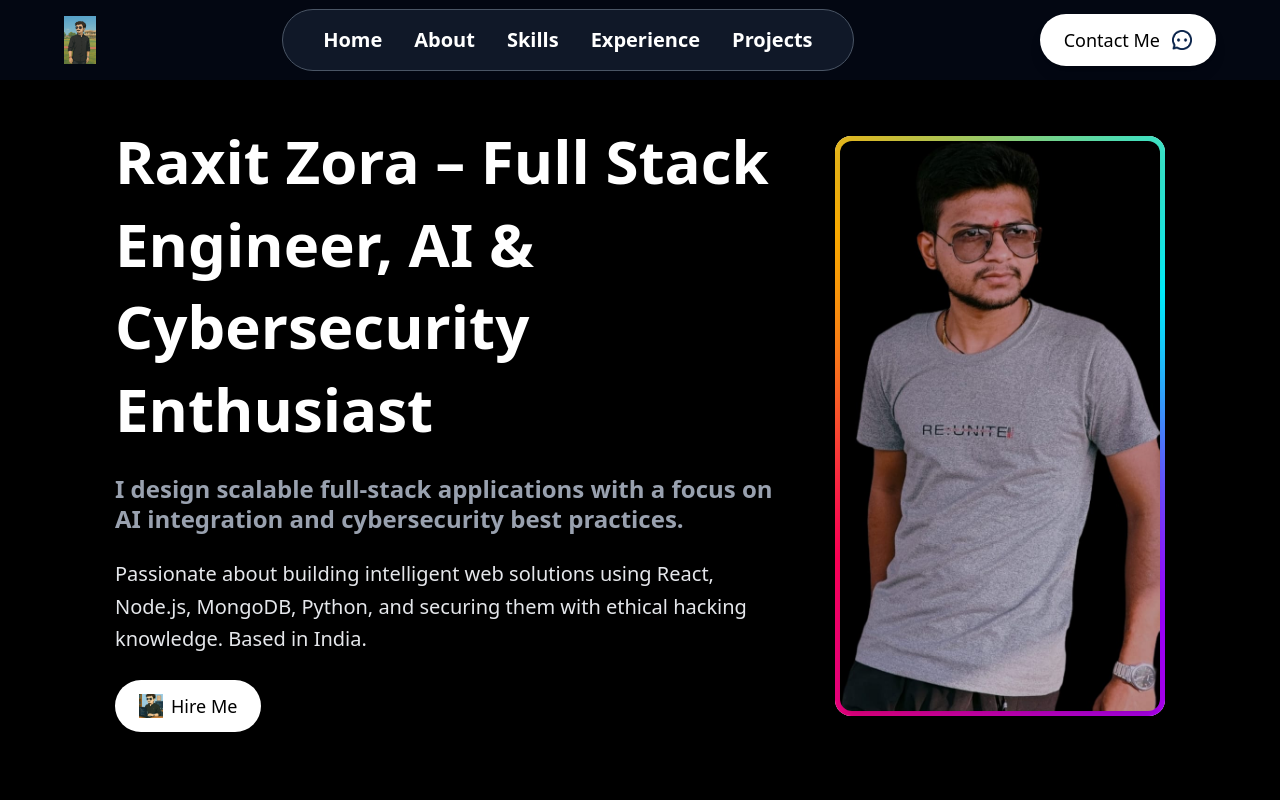
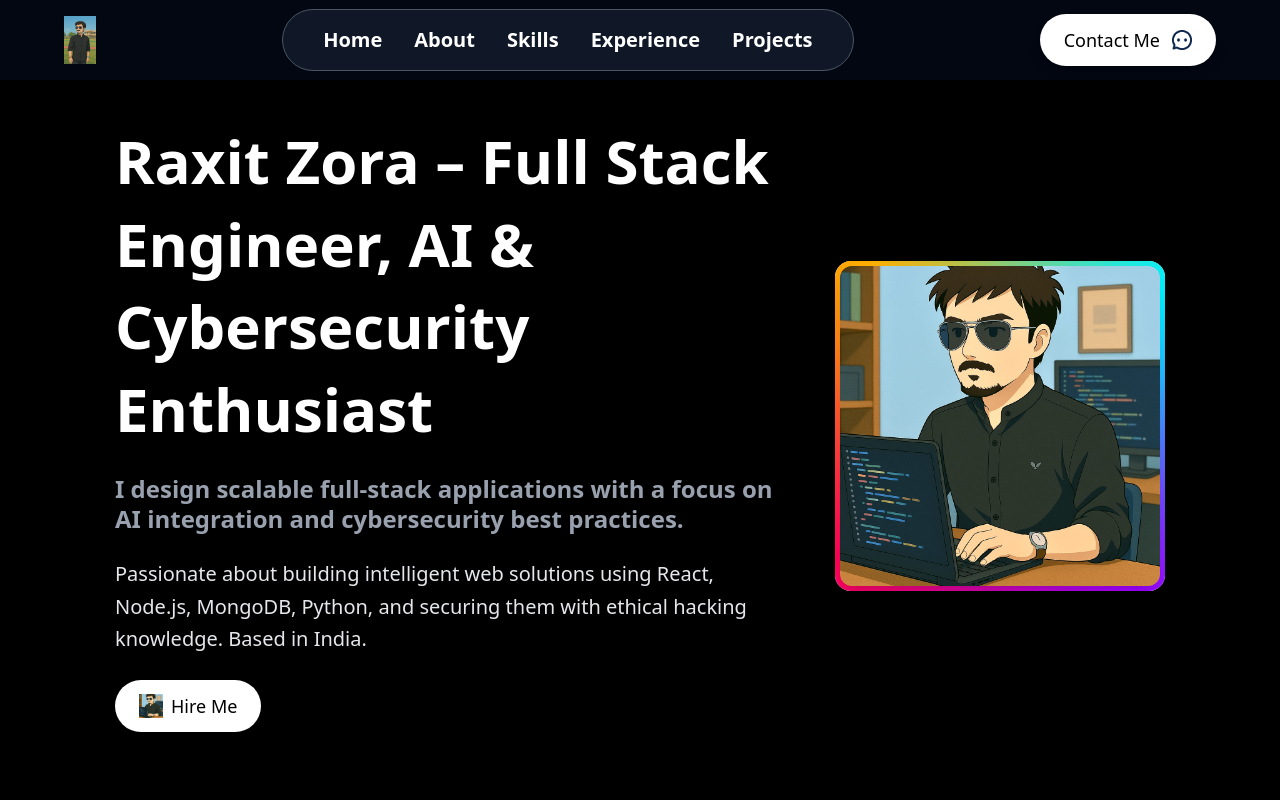
Before and after one commit to raxitzora/portfolio, a React (Vite) app: page / in a window 1280 px wide. Shown: the top 800 px of the page. Built offline with nearby package versions, Linux system fonts and the light colour scheme.

Commit message:
Update Intro.jsx

```diff
--- a/src/components/Intro/Intro.jsx
+++ b/src/components/Intro/Intro.jsx
@@ -42,7 +42,7 @@ const Intro = () => {
               <span className="red-snake-ring"></span>
 
           <img
-            src="/assets/op-image.jpg"
+            src="/assets/raxit9.jpg"
             alt="Raxit Zora profile picture"
             className="w-40 sm:w-56 md:w-64 lg:w-80 max-w-full object-cover shadow-lg"
           />
```
